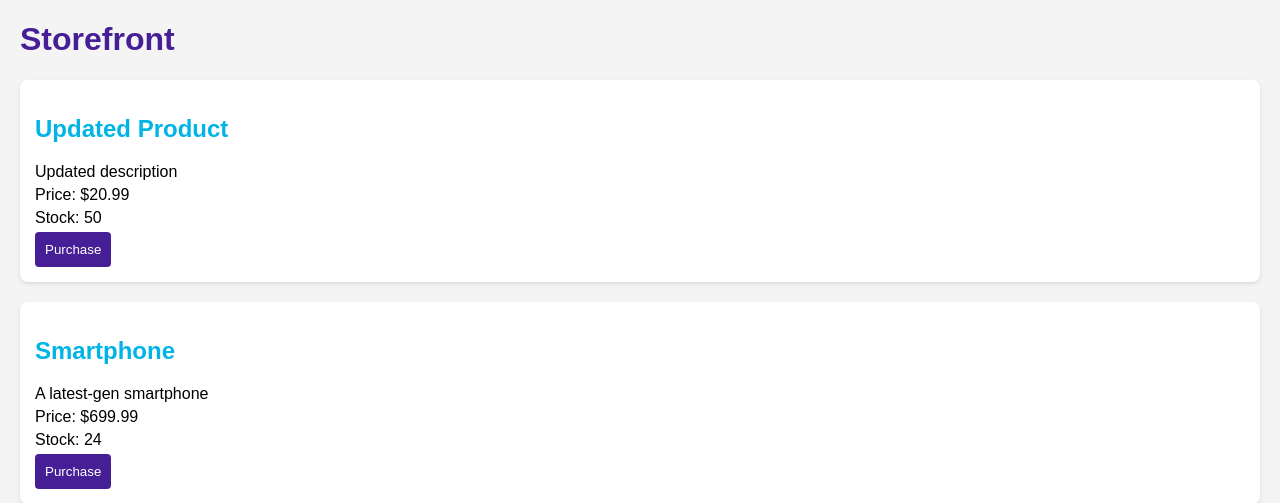
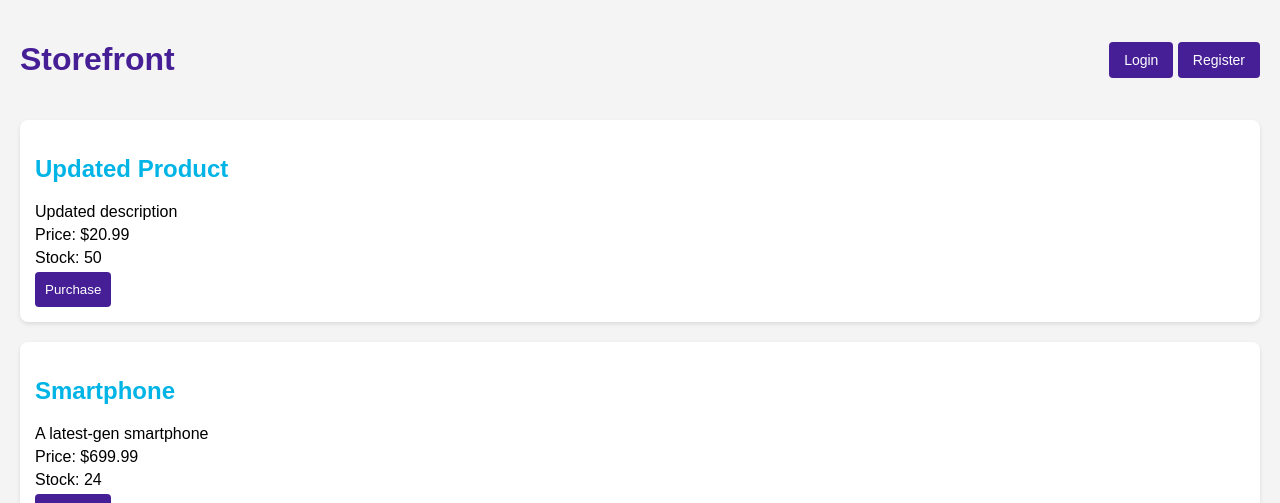
Before and after one commit to matthewbergin878/VulnerableApplication, a Flask app: page / in a window 1280 px wide. Shown: the top 503 px of the page. Run offline with Flask 3, Linux system fonts and the light colour scheme; data comes from the database, SQL or seed files in the repository.

Commit message:
Add buttons

```diff
--- a/insecure/app.py
+++ b/insecure/app.py
@@ -5,6 +5,8 @@ import logging
 #Initialize app
 app = Flask(__name__, template_folder='templates')
 
+
+#insecure session manager
 session = {}
 
 
--- a/insecure/templates/storefront.html
+++ b/insecure/templates/storefront.html
@@ -38,10 +38,34 @@
         .product button:hover {
             background-color: #735CCC;
         }
+        header {
+            display: flex;
+            justify-content: space-between;
+            align-items: center;
+            margin-bottom: 20px;
+        }
+        .login-button {
+            padding: 10px 15px;
+            background-color: #461E96;
+            color: white;
+            border: none;
+            border-radius: 4px;
+            cursor: pointer;
+            font-size: 14px;
+        }
+        .login-button:hover {
+            background-color: #735CCC;
+        }
     </style>
 </head>
 <body>
-    <h1>Storefront</h1>
+    <header>
+        <h1>Storefront</h1>
+        <div>
+            <button class="login-button" onclick="handleLogin()">Login</button>
+            <button class="login-button" onclick="handleRegister()">Register</button>
+        </div>
+    </header>
     <div id="products"></div>
 
     <script>
@@ -103,6 +127,13 @@
                 alert('Failed to complete the purchase. Please try again later.');
             }
         }
+        // Handle login button click
+        function handleLogin() {
+            window.location.href = '/login'; // Redirect to the /login page
+        }
+        function handleRegister() {
+            window.location.href = '/register'; // Redirect to the /register page
+        }
 
         // Fetch CSRF token and products on page load
         fetchProducts();
```
